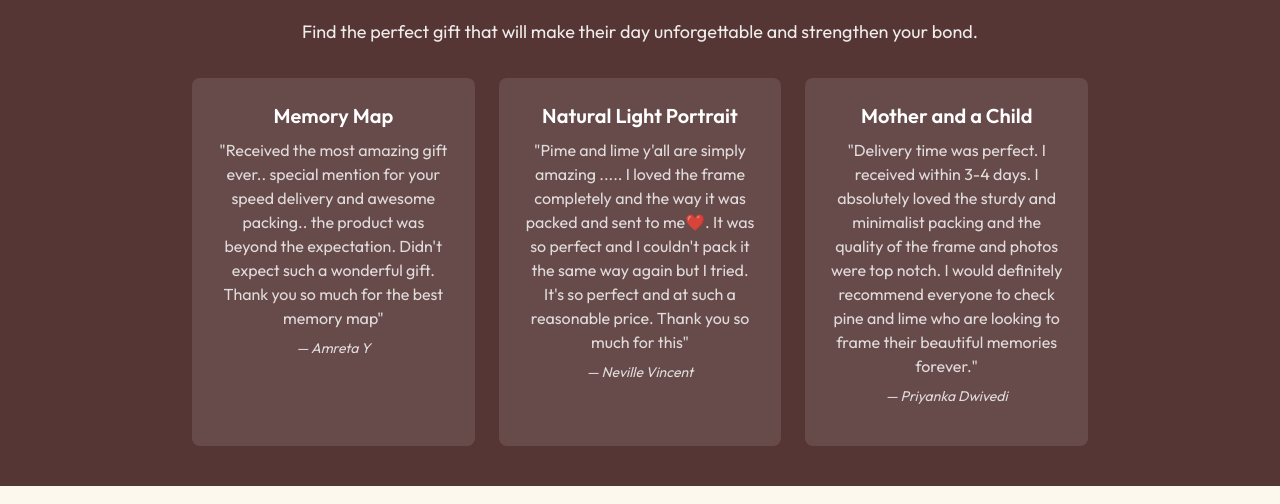
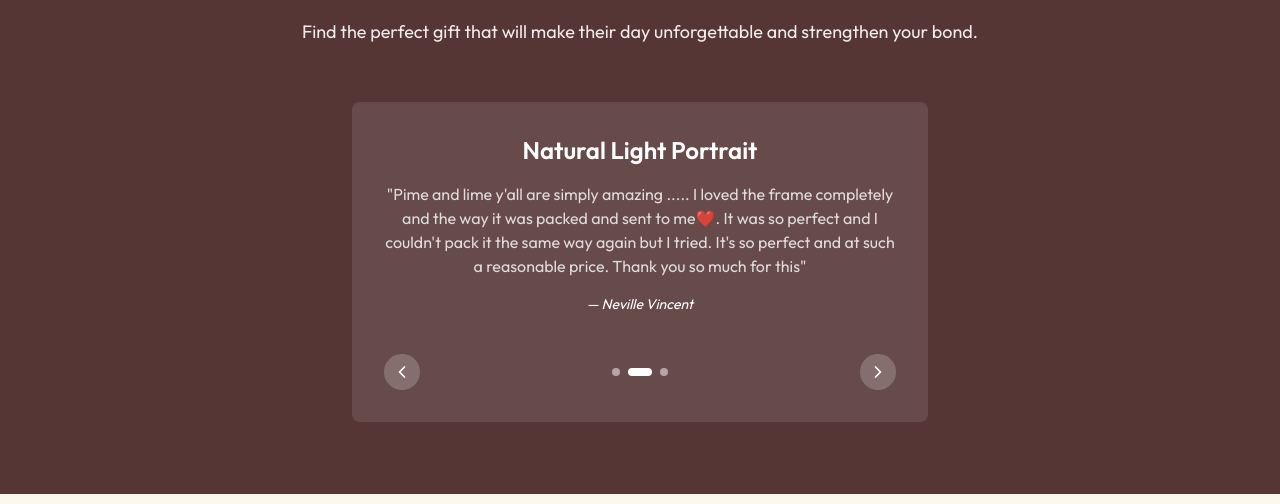
Before and after one commit to actuallyroy/Pine-Lime-collections-page, a Next.js app: page /collections/1 in a window 1280 px wide. Shown: the part 151-655 px from the top of the page. Built offline with nearby package versions, Linux system fonts and the light colour scheme; no server answers.

Commit message:
feat: Add testimonial slider component and integrate it into the products page

```diff
--- a/app/collections/[slug]/page.tsx
+++ b/app/collections/[slug]/page.tsx
@@ -13,6 +13,7 @@ import ScrollManagerWrapper from '@/components/scroll-manager-wrapper'
 import SearchInput from "@/components/search-input"
 import Footer from "@/components/footer"
 import ScrollToProductsButton from "@/components/scroll-to-products-button"
+import TestimonialSlider from "@/components/testimonial-slider"
 
 interface FilterParams {
   priceRange?: { min?: number; max?: number };
@@ -105,6 +106,25 @@ export default async function ProductsPage({
   const collectionTitle = slug.split("-").map(word => word.charAt(0).toUpperCase() + word.slice(1)).join(" ");
   const collectionDescription = "Find the perfect gift that will make their day unforgettable and strengthen your bond.";
 
+  // Define testimonials data
+  const testimonials = [
+    {
+      title: "Memory Map",
+      quote: "Received the most amazing gift ever.. special mention for your speed delivery and awesome packing.. the product was beyond the expectation. Didn't expect such a wonderful gift. Thank you so much for the best memory map",
+      author: "Amreta Y"
+    },
+    {
+      title: "Natural Light Portrait",
+      quote: "Pime and lime y'all are simply amazing ..... I loved the frame completely and the way it was packed and sent to me❤️. It was so perfect and I couldn't pack it the same way again but I tried. It's so perfect and at such a reasonable price. Thank you so much for this",
+      author: "Neville Vincent"
+    },
+    {
+      title: "Mother and a Child",
+      quote: "Delivery time was perfect. I received within 3-4 days. I absolutely loved the sturdy and minimalist packing and the quality of the frame and photos were top notch. I would definitely recommend everyone to check pine and lime who are looking to frame their beautiful memories forever.",
+      author: "Priyanka Dwivedi"
+    }
+  ];
+
   return (
     <div className="bg-[#fcf8ed] min-h-screen">
       {/* Use the client wrapper directly */}
@@ -143,7 +163,7 @@ export default async function ProductsPage({
         </div>
       </header>
 
-      {/* Hero section updated */}
+      {/* Hero section updated with testimonial slider */}
       <div className="bg-[#563635] text-white py-10 px-4 relative">
         <div className="container mx-auto">
           <div className="max-w-4xl mx-auto text-center">
@@ -162,33 +182,8 @@ export default async function ProductsPage({
               </a>
             </div>
 
-            <div className="grid md:grid-cols-3 gap-6 mt-8">
-              <div className="bg-white/10 p-6 rounded-lg">
-                <h3 className="font-semibold text-xl mb-2">Memory Map</h3>
-                <p className="text-white/80 mb-4">
-                  "Received the most amazing gift ever.. special mention for your speed delivery and awesome packing.. the product was beyond the expectation. Didn't expect such a wonderful gift. Thank you so much for the best memory map"
-                  <span className="block mt-2 text-sm italic">— Amreta Y</span>
-                </p>
-              </div>
-
-              <div className="bg-white/10 p-6 rounded-lg">
-                <h3 className="font-semibold text-xl mb-2">Natural Light Portrait</h3>
-                <p className="text-white/80 mb-4">
-                  "Pime and lime y'all are simply amazing ..... I loved the frame completely and the way it was packed and sent to me❤️. It was so perfect and I couldn't pack it the same way again but I tried. It's so perfect and at such a reasonable price. Thank you so much for this"
-                  <span className="block mt-2 text-sm italic">— Neville Vincent</span>
-                </p>
-              </div>
-
-              <div className="bg-white/10 p-6 rounded-lg">
-                <h3 className="font-semibold text-xl mb-2">Mother and a Child</h3>
-                <p className="text-white/80 mb-4">
-                  "Delivery time was perfect. I received within 3-4 days. I absolutely loved the sturdy and minimalist packing and the quality of the frame and photos were top notch. I would definitely recommend everyone to check pine and lime who are looking to frame their beautiful memories forever."
-                  <span className="block mt-2 text-sm italic">— Priyanka Dwivedi</span>
-                </p>
-              </div>
-            </div>
-
-            {/* Remove the fixed button since it's now in ScrollToProductsButton component */}
+            {/* Replace grid with slider */}
+            <TestimonialSlider testimonials={testimonials} />
           </div>
         </div>
       </div>
--- /dev/null
+++ b/components/testimonial-slider.tsx
@@ -0,0 +1,93 @@
+"use client"
+
+import { useState, useEffect } from 'react'
+import { ChevronLeft, ChevronRight } from 'lucide-react'
+
+interface Testimonial {
+  title: string;
+  quote: string;
+  author: string;
+}
+
+interface TestimonialSliderProps {
+  testimonials: Testimonial[];
+}
+
+export default function TestimonialSlider({ testimonials }: TestimonialSliderProps) {
+  const [currentIndex, setCurrentIndex] = useState(0)
+  const [isAutoPlaying, setIsAutoPlaying] = useState(true)
+
+  // Auto-advance slides
+  useEffect(() => {
+    if (!isAutoPlaying) return
+
+    const interval = setInterval(() => {
+      setCurrentIndex((prev) => (prev + 1) % testimonials.length)
+    }, 5000)
+
+    return () => clearInterval(interval)
+  }, [testimonials.length, isAutoPlaying])
+
+  const goToPrevious = () => {
+    setIsAutoPlaying(false)
+    setCurrentIndex((prev) => (prev - 1 + testimonials.length) % testimonials.length)
+  }
+
+  const goToNext = () => {
+    setIsAutoPlaying(false)
+    setCurrentIndex((prev) => (prev + 1) % testimonials.length)
+  }
+
+  const goToSlide = (index: number) => {
+    setIsAutoPlaying(false)
+    setCurrentIndex(index)
+  }
+
+  return (
+    <div className="relative px-4 py-8">
+      <div className="max-w-xl mx-auto bg-white/10 p-6 md:p-8 rounded-lg min-h-[250px] flex flex-col justify-between">
+        <h3 className="font-semibold text-xl md:text-2xl mb-4">
+          {testimonials[currentIndex].title}
+        </h3>
+
+        <div className="mb-4 flex-grow">
+          <p className="text-white/80">
+            "{testimonials[currentIndex].quote}"
+          </p>
+          <p className="mt-4 text-sm italic">— {testimonials[currentIndex].author}</p>
+        </div>
+
+        <div className="flex justify-between items-center mt-6">
+          <button
+            onClick={goToPrevious}
+            className="p-2 rounded-full bg-white/20 hover:bg-white/30 transition-colors"
+            aria-label="Previous testimonial"
+          >
+            <ChevronLeft className="h-5 w-5" />
+          </button>
+
+          <div className="flex gap-2">
+            {testimonials.map((_, index) => (
+              <button
+                key={index}
+                onClick={() => goToSlide(index)}
+                className={`h-2 rounded-full transition-all ${
+                  index === currentIndex ? "w-6 bg-white" : "w-2 bg-white/50"
+                }`}
+                aria-label={`Go to slide ${index + 1}`}
+              />
+            ))}
+          </div>
+
+          <button
+            onClick={goToNext}
+            className="p-2 rounded-full bg-white/20 hover:bg-white/30 transition-colors"
+            aria-label="Next testimonial"
+          >
+            <ChevronRight className="h-5 w-5" />
+          </button>
+        </div>
+      </div>
+    </div>
+  )
+}
```
